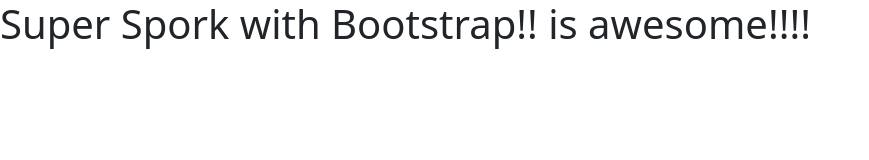
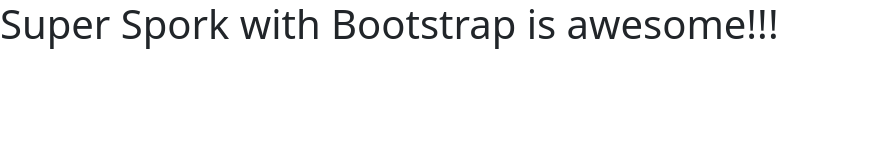
Before and after one commit to GKephart/super-spork, a plain HTML site: page index.html in a window 1280 px wide. Shown: the whole page, without its empty margins (0-869 px from the left). Drawn offline with nearby package versions, Linux system fonts and the light colour scheme.

Commit message:
quick edit

```diff
--- a/index.html
+++ b/index.html
@@ -9,6 +9,6 @@
           integrity="sha384-1BmE4kWBq78iYhFldvKuhfTAU6auU8tT94WrHftjDbrCEXSU1oBoqyl2QvZ6jIW3" crossorigin="anonymous">
 </head>
 <body>
-<h1>Super Spork with Bootstrap!! is awesome!!!!</h1>
+<h1>Super Spork with Bootstrap is awesome!!!</h1>
 </body>
 </html>
```
